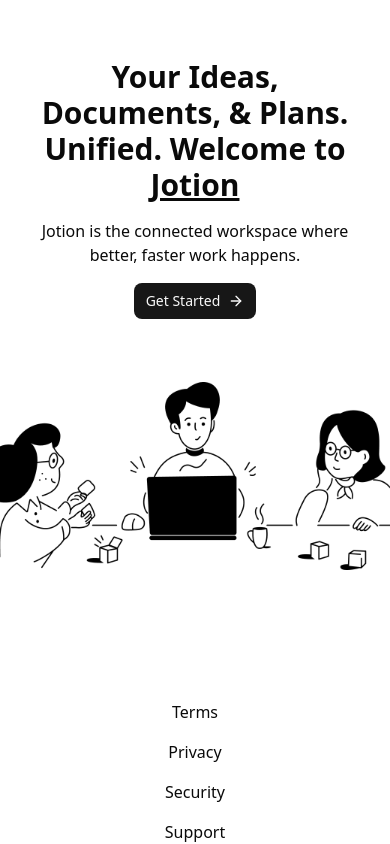
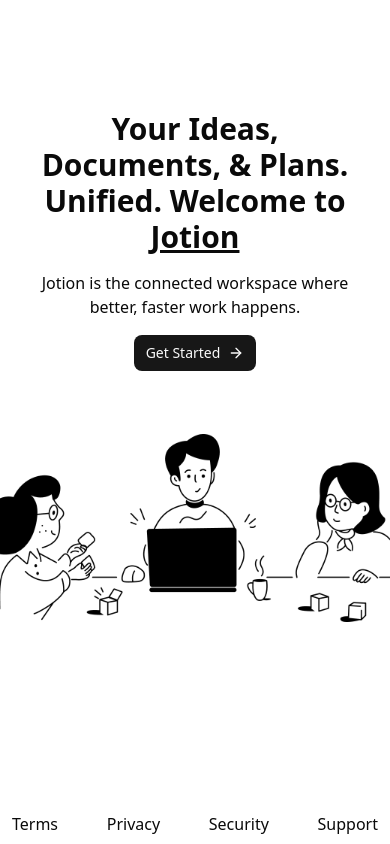
Before and after one commit to pavannitheesh/Writely, a Next.js app: page / in a window 390 px wide. Shown: the top 844 px of the page. Built offline with nearby package versions, Linux system fonts and the light colour scheme.

Commit message:
Update Footer component styles for improved layout and spacing

```diff
--- a/app/(marketing)/_components/Footer.tsx
+++ b/app/(marketing)/_components/Footer.tsx
@@ -2,10 +2,10 @@
 import Logo from './Logo';
 const Footer = () => {
     return (
-    <div className="px-3 flex items-center w-full  bg-background z-50">
+    <div className="px-3 py-2 flex items-center w-full  bg-background z-50">
 
        <Logo/>
-       <div className=" md:ml-auto flex flex-col md:flex-row gap-4 md:gap-8 items-center justify-between md:justify-end w-full">
+       <div className=" md:ml-auto flex flex-row gap-4 md:gap-8 items-center justify-between md:justify-end w-full">
         <a href="https://www.notion.so/terms" className="hover:underline">Terms</a>
         <a href="https://www.notion.so/privacy" className="hover:underline">Privacy</a>
         <a href="https://www.notion.so/security" className="hover:underline">Security</a>
```
